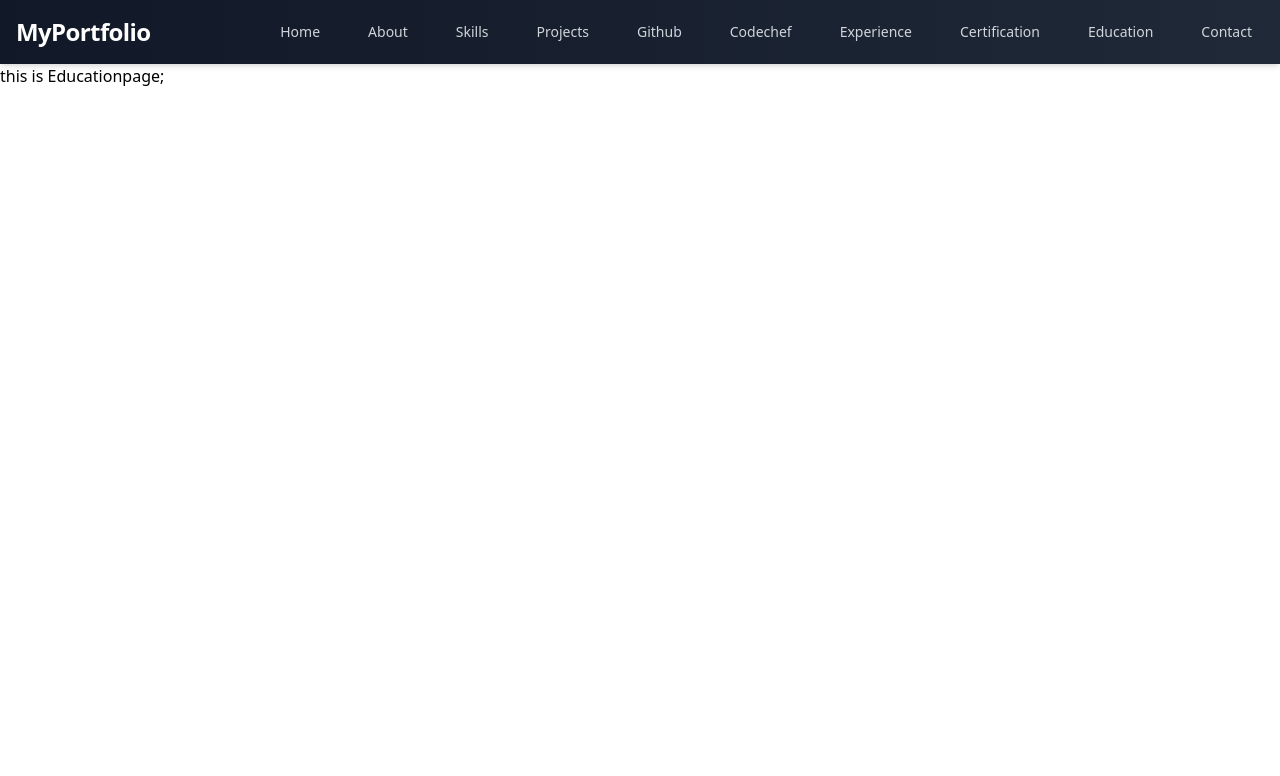
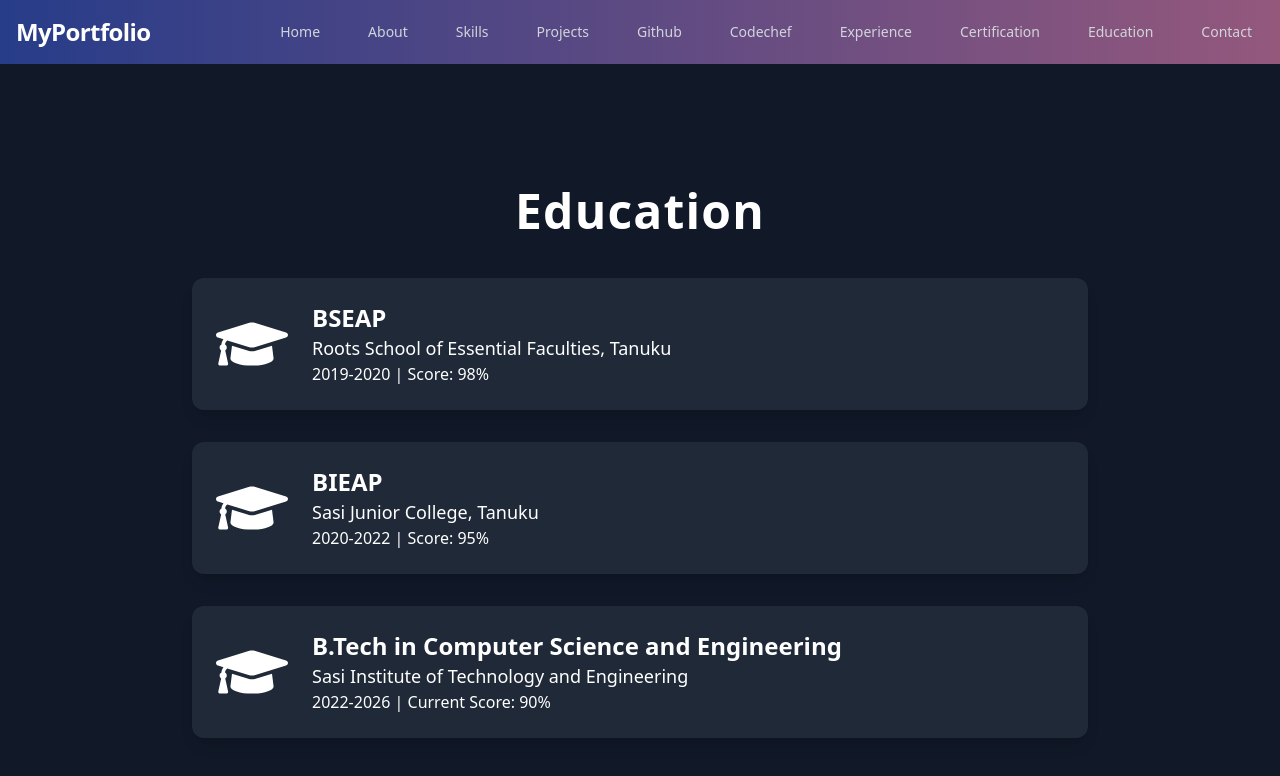
Before and after one commit to PadalaDevisrisairam/PortFolio, a React (Create React App) app: page /education in a window 1280 px wide. Shown: the top 776 px of the page. Built offline with nearby package versions, Linux system fonts and the light colour scheme.

Commit message:
portfolio version 9

```diff
--- a/src/Pages/Educationpage.js
+++ b/src/Pages/Educationpage.js
@@ -1,9 +1,75 @@
-function Educationpage()
-{
-    return(
-        <div>
-           this is  Educationpage;
-        </div>
-    )
+import React from "react";
+import { motion } from "framer-motion";
+import { FaGraduationCap } from "react-icons/fa"; // Import the graduation cap icon
+
+const educationData = [
+  {
+    title: "BSEAP",
+    institution: "Roots School of Essential Faculties, Tanuku",
+    duration: "2019-2020",
+    score: "Score: 98%",
+  },
+  {
+    title: "BIEAP",
+    institution: "Sasi Junior College, Tanuku",
+    duration: "2020-2022",
+    score: "Score: 95%",
+  },
+  {
+    title: "B.Tech in Computer Science and Engineering",
+    institution: "Sasi Institute of Technology and Engineering",
+    duration: "2022-2026",
+    score: "Current Score: 90%",
+  },
+];
+
+function Educationpage() {
+  return (
+    <motion.div
+      className="flex flex-col items-center justify-center min-h-screen bg-gray-900 text-white px-6 md:px-20"
+      initial={{ opacity: 0 }}
+      animate={{ opacity: 1 }}
+      transition={{ duration: 1 }}
+    >
+      {/* Animated Heading */}
+      <motion.h1
+        className="text-4xl md:text-5xl font-bold mb-10 text-center tracking-wide text-white" // Changed heading color to white
+        animate={{ y: [0, -5, 0] }}
+        transition={{ repeat: Infinity, duration: 2, ease: "easeInOut" }}
+      >
+        Education
+      </motion.h1>
+
+      {/* Education Cards with Sequential Animation */}
+      <div className="flex flex-col space-y-8 w-full max-w-4xl">
+        {educationData.map((edu, index) => (
+          <motion.div
+            key={index}
+            className="flex items-center bg-gray-800 p-6 rounded-xl shadow-lg transition-transform duration-300 text-white" // Ensures text remains white
+            initial={{ opacity: 0, y: 20 }}
+            animate={{ opacity: 1, y: 0 }}
+            transition={{ duration: 0.8, delay: index * 0.4 }} // Sequential animation
+            whileHover={{
+              backgroundColor: "#2563eb", // Blue background color
+              color: "#fff", // All text remains white
+              scale: 1.05,
+              transition: { duration: 0.5 }, // Smooth transition
+            }}
+          >
+            {/* Left - React Icon (Graduation Cap) */}
+            <FaGraduationCap className="text-white text-6xl md:text-7xl mr-6" /> {/* Icon color set to white */}
+
+            {/* Right - Education Details */}
+            <div className="flex flex-col text-left">
+              <h2 className="text-2xl font-semibold">{edu.title}</h2> {/* Title text remains white */}
+              <p className="text-lg">{edu.institution}</p>
+              <p className="text-md">{edu.duration} | {edu.score}</p>
+            </div>
+          </motion.div>
+        ))}
+      </div>
+    </motion.div>
+  );
 }
+
 export default Educationpage;
--- a/src/components/Navbar.js
+++ b/src/components/Navbar.js
@@ -5,7 +5,7 @@ function Navbar() {
   const [isOpen, setIsOpen] = useState(false);
 
   return (
-    <nav className="bg-gradient-to-r from-gray-900 to-gray-800 shadow-md">
+    <nav className="bg-gradient-to-r from-blue-900 to-red-400 shadow-md animated-gradient">
       <div className="container mx-auto px-4">
         <div className="flex justify-between items-center h-16">
           {/* Logo / Brand */}
--- a/src/index.css
+++ b/src/index.css
@@ -52,3 +52,19 @@
   .animate-glow {
     animation: glow 2s infinite alternate;
   }
+  @keyframes gradientAnimation {
+    0% {
+      background-position: 0% 50%;
+    }
+    50% {
+      background-position: 100% 50%;
+    }
+    100% {
+      background-position: 0% 50%;
+    }
+  }
+
+  .animated-gradient {
+    background-size: 200% 200%;
+    animation: gradientAnimation 3s ease infinite;
+  }
```
